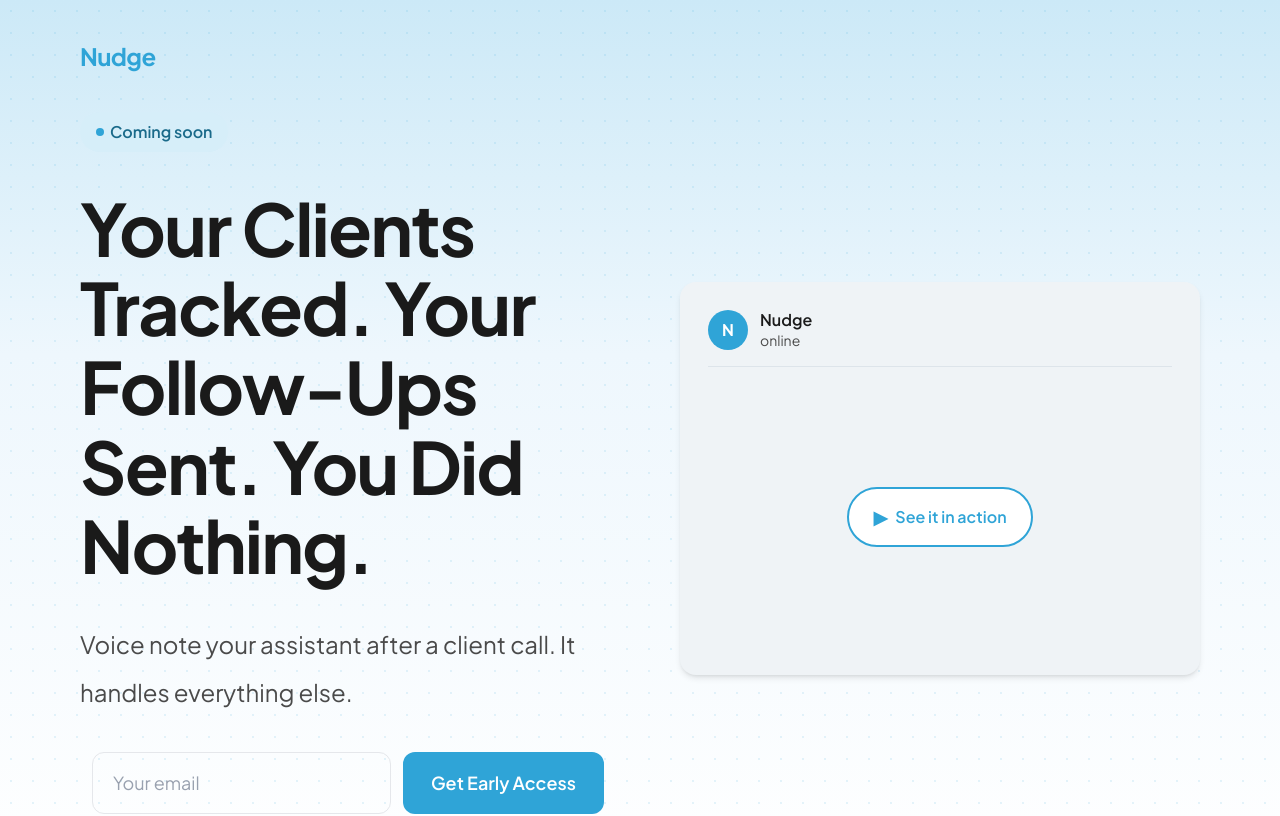
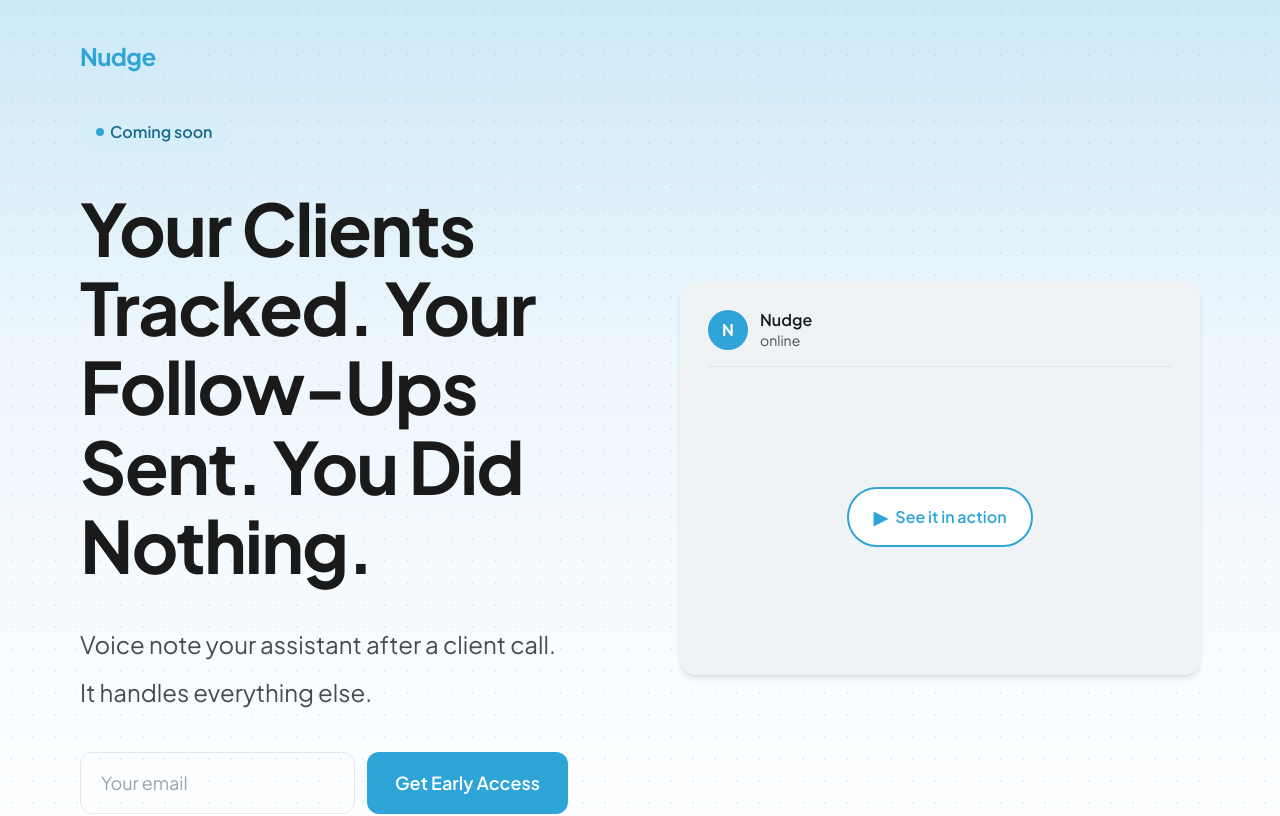
Before and after one commit to jacekimmy/nudge-waitlist, a Next.js app: page / in a window 1280 px wide. Shown: the top 816 px of the page. Built offline with nearby package versions, Linux system fonts and the light colour scheme.

Commit message:
more space between headline and chat mockup

```diff
--- a/src/components/Hero.tsx
+++ b/src/components/Hero.tsx
@@ -17,7 +17,7 @@
         </div>
 
         {/* Two-column layout: text left, chat right */}
-        <div className="flex flex-col lg:flex-row lg:items-center gap-12 lg:gap-16">
+        <div className="flex flex-col lg:flex-row lg:items-center gap-12 lg:gap-28">
           {/* Left: headline + CTA */}
           <div className="flex-1 space-y-9">
             {/* Pill badge */}
```
